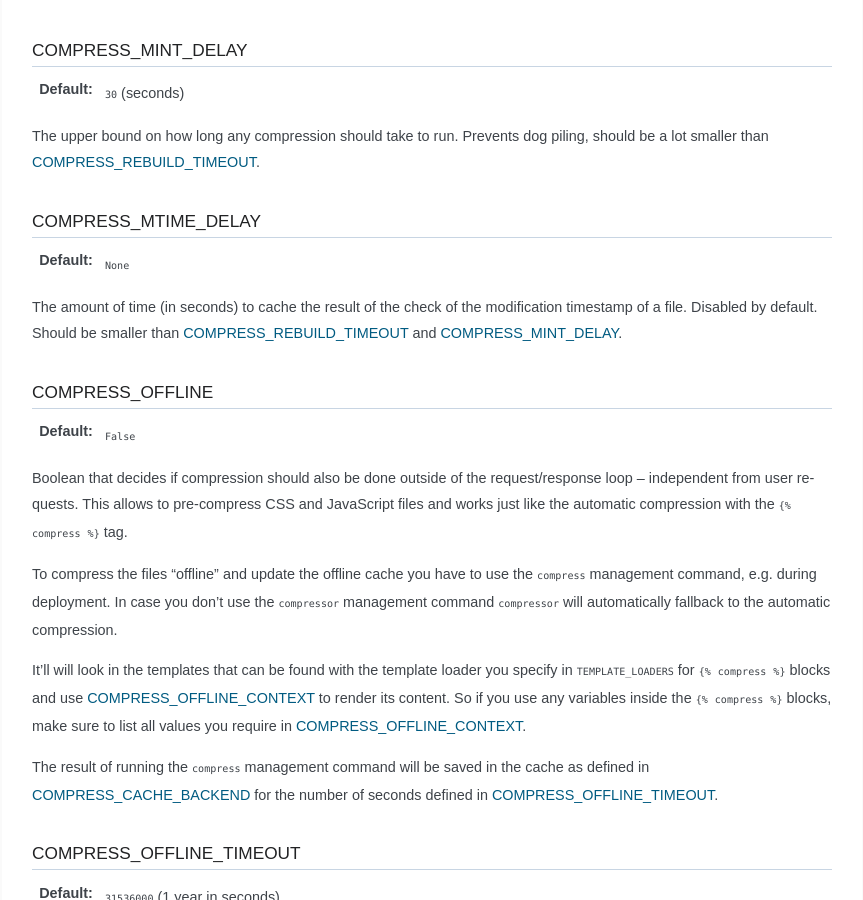
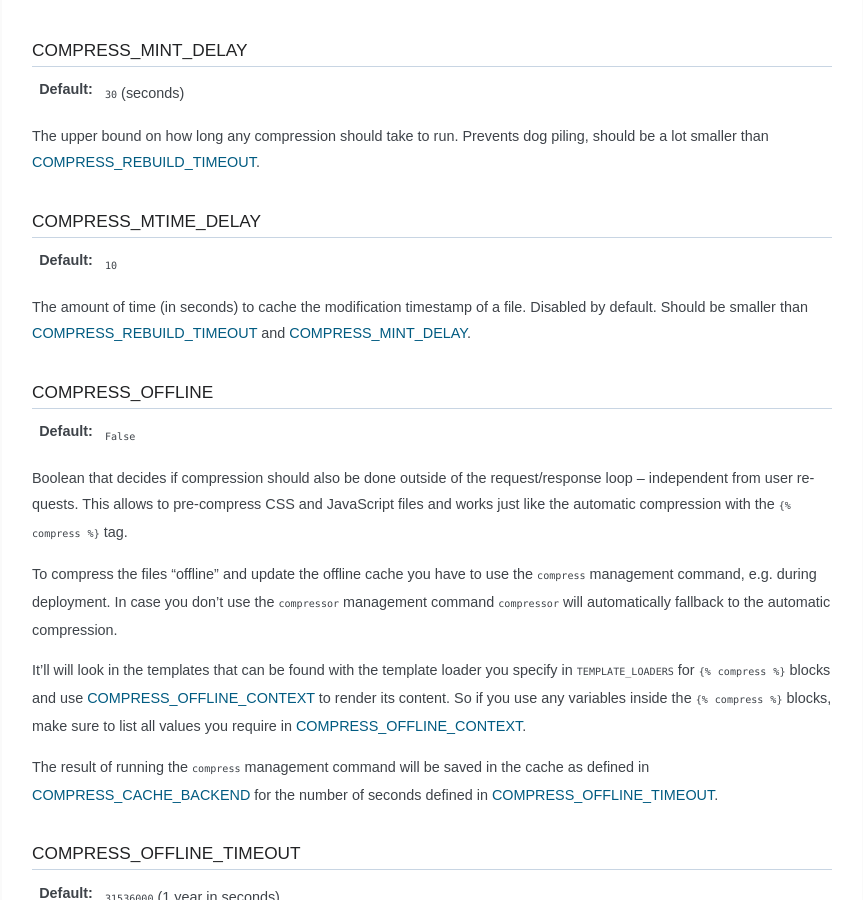
Before and after one commit to django-compressor/django-compressor, a Sphinx documentation site: the page built from docs/index.txt, in a window 1280 px wide and 900 px high, scrolled down 3889 px. Shown: the whole window, without its empty margins (298-1161 px from the left). Built offline with Sphinx 7.4.7, drawn with Linux system fonts in a browser that asks for light colours.

Commit message:
Enabled caching of mtimes by default with a timeout of 10 seconds.

```diff
--- a/docs/index.txt
+++ b/docs/index.txt
@@ -226,11 +226,11 @@ dog piling, should be a lot smaller than COMPRESS_REBUILD_TIMEOUT_.
 COMPRESS_MTIME_DELAY
 --------------------
 
-:Default: ``None``
+:Default: ``10``
 
-The amount of time (in seconds) to cache the result of the check of the
-modification timestamp of a file. Disabled by default. Should be smaller
-than COMPRESS_REBUILD_TIMEOUT_ and COMPRESS_MINT_DELAY_.
+The amount of time (in seconds) to cache the modification timestamp of a
+file. Disabled by default. Should be smaller than COMPRESS_REBUILD_TIMEOUT_
+and COMPRESS_MINT_DELAY_.
 
 COMPRESS_OFFLINE
 ----------------
```
Also changed, not shown: 1 other file.
